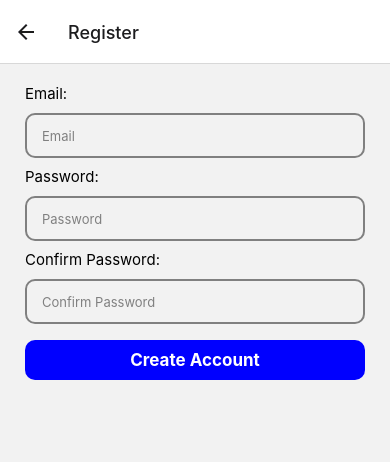
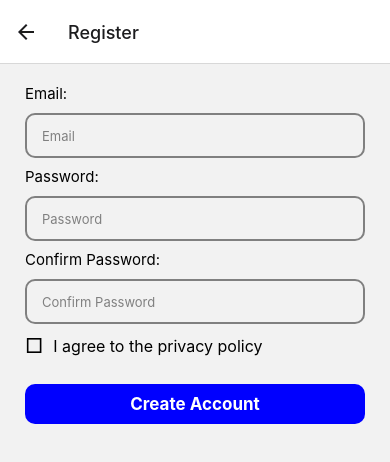
Before and after one commit to Nevram30/Gabie-chatbot, a React Native app: screen /Register in a window 390 px wide. Shown: the top 462 px of the page. Built offline with nearby package versions, Linux system fonts and the light colour scheme; no server answers.

Commit message:
feat: add privacy policy and onboarding page

```diff
--- a/App.js
+++ b/App.js
@@ -5,13 +5,24 @@ import LoginScreen from "./LoginScreen";
 import HomeScreen from "./HomeScreen";
 import RegisterAccount from "./RegisterAccount";
 import Chatbot from "./Chatbot";
+import OnboardingScreen from "./Onboarding";
 
 const Stack = createStackNavigator();
+// const [isfirstLaunch, setIsFirstLaunch] = useState(false);
+
+// // Check if the user has already seen the onboarding screens
+// useEffect(() => {
+//   // You can use AsyncStorage or any other method to determine isFirstLaunch
+//   // For simplicity, we'll set isFirstLaunch to true initially
+//   // In a real app, you would set it based on whether the user has seen the onboarding
+//   setIsFirstLaunch(true);
+// }, []);
 
 const App = () => {
   return (
     <NavigationContainer>
-      <Stack.Navigator initialRouteName="Login">
+      <Stack.Navigator initialRouteName="Onboarding">
+        <Stack.Screen name="Onboarding" component={OnboardingScreen} />
         <Stack.Screen name="Login" component={LoginScreen} />
         <Stack.Screen name="Home" component={HomeScreen} />
         <Stack.Screen name="Register" component={RegisterAccount} />
--- a/LoginScreen.js
+++ b/LoginScreen.js
@@ -22,7 +22,6 @@ const LoginScreen = () => {
         const user = userCredential.user;
         const unsubscribe = auth.onAuthStateChanged(() => {
           if (user) {
-            <Text style={styles.label1}>${user.email}</Text>
             navigation.replace("Home");
           }
         });
@@ -41,7 +40,9 @@ const LoginScreen = () => {
         style={styles.logo}
       />
       <Text style={styles.title}>Welcome! Hi I'm Gabie</Text>
-      <Text style={styles.title}>Login and register to help you answer your queries</Text>
+      <Text style={styles.title}>
+        Login and register to help you answer your queries
+      </Text>
       <TextInput
         style={styles.input}
         placeholder="Username"
@@ -58,7 +59,10 @@ const LoginScreen = () => {
       <TouchableOpacity style={styles.loginButton} onPress={handleLogin}>
         <Text style={styles.loginButtonText}>Login</Text>
       </TouchableOpacity>
-      <TouchableOpacity style={styles.loginButton} onPress={() => navigation.navigate('Register')}>
+      <TouchableOpacity
+        style={styles.loginButton}
+        onPress={() => navigation.navigate("Register")}
+      >
         <Text style={styles.loginButtonText}>Register</Text>
       </TouchableOpacity>
     </View>
--- /dev/null
+++ b/Onboarding.js
@@ -0,0 +1,78 @@
+import React from "react";
+import { View, Text, StyleSheet, TouchableOpacity } from "react-native";
+import Swiper from "react-native-swiper";
+import Icon from "react-native-vector-icons/Ionicons";
+import { useNavigation } from "@react-navigation/native";
+
+const OnboardingScreen = () => {
+
+  const navigation = useNavigation();
+
+  return (
+    <Swiper showsButtons={true}>
+      {/* First Onboarding Screen */}
+      <View style={styles.slide}>
+        <Icon name="ios-information-circle" size={100} color="blue" />
+        <Text style={styles.title}>Hi! Welcome to</Text>
+        <Text style={styles.title}>Gabbie Chatbot App</Text>
+        <Text style={styles.subtitle}>Discover amazing features</Text>
+      </View>
+
+      {/* Second Onboarding Screen */}
+      <View style={styles.slide}>
+        <Icon name="ios-heart" size={100} color="red" />
+        <Text style={styles.title}>Like and Share</Text>
+        <Text style={styles.subtitle}>Show your love for the app</Text>
+      </View>
+
+      {/* Third Onboarding Screen */}
+      <View style={styles.slide}>
+        <Icon name="ios-checkmark-circle" size={100} color="green" />
+        <Text style={styles.title}>Get Started</Text>
+        <Text style={styles.subtitle}>Let's begin the journey</Text>
+
+        <TouchableOpacity
+          style={styles.getStartedButton}
+          onPress={() => navigation.replace("Login")} // Navigate to the Login screen
+        >
+          <Text style={styles.getStartedText}>Get Started</Text>
+        </TouchableOpacity>
+      </View>
+    </Swiper>
+  );
+};
+
+const styles = StyleSheet.create({
+  slide: {
+    flex: 1,
+    justifyContent: "center",
+    alignItems: "center",
+    backgroundColor: "white",
+  },
+  title: {
+    fontSize: 24,
+    fontWeight: "bold",
+    marginTop: 20,
+  },
+  subtitle: {
+    fontSize: 18,
+    color: "gray",
+    marginTop: 10,
+  },
+  getStartedButton: {
+    backgroundColor: "blue",
+    width: "80%",
+    height: 40,
+    borderRadius: 10,
+    marginBottom: 16,
+    marginTop: 16,
+    justifyContent: "center",
+    alignItems: "center",
+  },
+  getStartedText:{
+    color: "white",
+    fontSize: 16,
+  }
+});
+
+export default OnboardingScreen;
--- /dev/null
+++ b/PrivacyCheckbox.js
@@ -0,0 +1,36 @@
+import React, { useState } from 'react';
+import { View, Text, TouchableOpacity, StyleSheet } from 'react-native';
+
+const PrivacyCheckbox = ({ checked, onPress }) => {
+  return (
+    <TouchableOpacity onPress={onPress} style={styles.container}>
+      {checked ? (
+        <Text style={styles.checked}>✓</Text>
+      ) : (
+        <Text style={styles.unchecked}>□</Text>
+      )}
+      <Text style={styles.label}>I agree to the privacy policy</Text>
+    </TouchableOpacity>
+  );
+};
+
+const styles = StyleSheet.create({
+  container: {
+    flexDirection: 'row',
+    alignItems: 'center',
+    marginVertical: 10,
+  },
+  checked: {
+    fontSize: 20,
+    marginRight: 10,
+  },
+  unchecked: {
+    fontSize: 20,
+    marginRight: 10,
+  },
+  label: {
+    fontSize: 16,
+  },
+});
+
+export default PrivacyCheckbox;
--- a/RegisterAccount.js
+++ b/RegisterAccount.js
@@ -1,4 +1,4 @@
-import React, { useState, useEffect} from "react";
+import React, { useState, useEffect } from "react";
 import {
   View,
   ScrollView,
@@ -8,38 +8,54 @@ import {
   TextInput,
 } from "react-native";
 import { useNavigation } from "@react-navigation/native";
-import { getAuth, createUserWithEmailAndPassword} from "firebase/auth";
+import { getAuth, createUserWithEmailAndPassword } from "firebase/auth";
+import PrivacyCheckbox from './PrivacyCheckbox';
+
 
 const RegisterAccount = () => {
   const navigation = useNavigation();
   const [username, setUsername] = useState("");
   const [password, setPassword] = useState("");
   const [confirmpassword, setConfirmpassword] = useState("");
+  const [privacyChecked, setPrivacyChecked] = useState(false);
   const auth = getAuth();
 
   const handleSignup = () => {
     if (!username || !password) {
-      // Check for empty username or password fields
-      alert('Signup Error: Username and password are required.');
+      alert("Signup Error: Username and password are required.");
       return;
     }
+
+    if (!privacyChecked) {
+      alert('Signup Error: You must agree to the privacy policy.');
+      return;
+    }
+
+    const minLength = 8;
+    const hasUpperCase = /[A-Z]/.test(password);
+    const hasLowerCase = /[a-z]/.test(password);
+    const hasNumber = /\d/.test(password);
+
+    if (password.length < minLength || !hasUpperCase || !hasLowerCase || !hasNumber) {
+      alert('Signup Error: Password must be at least 8 characters long and contain at least one uppercase letter, one lowercase letter, and one number.');
+      return;
+    }
+
     createUserWithEmailAndPassword(auth, username, password)
       .then((userCredential) => {
         const user = userCredential.user;
-      alert('Signup Successful: Your account has been created.');
+        alert("Signup Successful: Your account has been created.");
         useEffect(() => {
           const unsubscribe = auth.onAuthStateChanged(() => {
             if (user) {
-              <Text style={styles.label1}>${user.email}</Text>
               navigation.replace("Login");
             }
           });
-
           return unsubscribe;
         }, []);
       })
       .catch((error) => {
-      alert("Account Not Created!"+ error.message);
+        alert("Account Not Created!" + error.message);
       });
   };
 
@@ -75,10 +91,12 @@ const RegisterAccount = () => {
           onChangeText={setConfirmpassword}
         />
 
-        <TouchableOpacity
-          style={styles.createbutton}
-          onPress={handleSignup}
-        >
+        <PrivacyCheckbox
+        checked={privacyChecked}
+        onPress={() => setPrivacyChecked(!privacyChecked)}
+        />
+
+        <TouchableOpacity style={styles.createbutton} onPress={handleSignup}>
           <Text style={styles.createtext}>Create Account</Text>
         </TouchableOpacity>
       </View>
--- a/package.json
+++ b/package.json
@@ -21,7 +21,8 @@
     "react-native-dialogflow": "^3.2.2",
     "react-native-dialogflow-text": "^0.0.1",
     "react-native-gifted-chat": "^2.4.0",
-    "react-native-modal": "^13.0.1"
+    "react-native-modal": "^13.0.1",
+    "react-native-swiper": "^1.6.0"
   },
   "devDependencies": {
     "@babel/core": "^7.20.0"
```
Also changed, not shown: HomeScreen.js (+6 -4 lines), 1 other file (tests, documents, lock files or other folders). Lines whose indentation alone changed are shown as unchanged.
